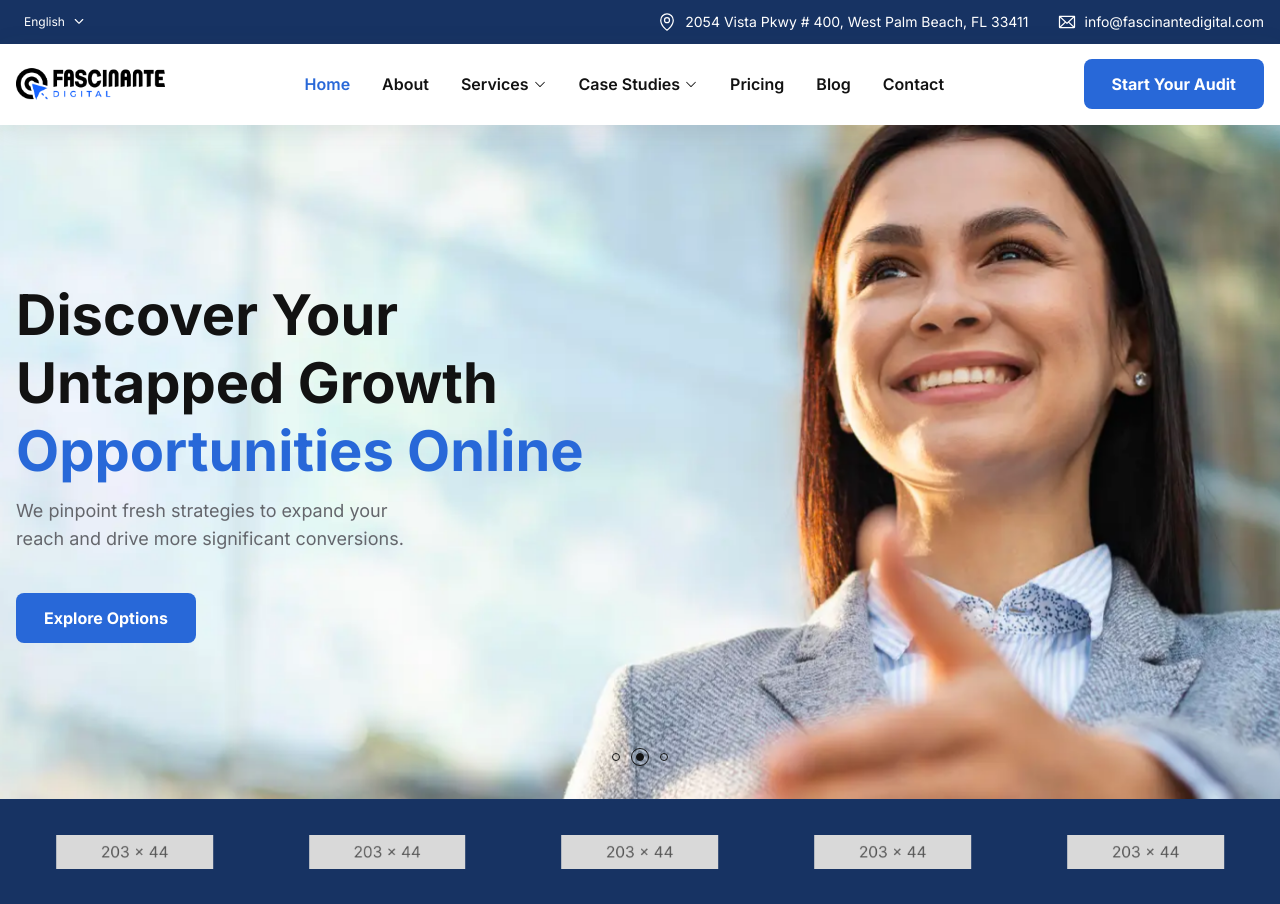
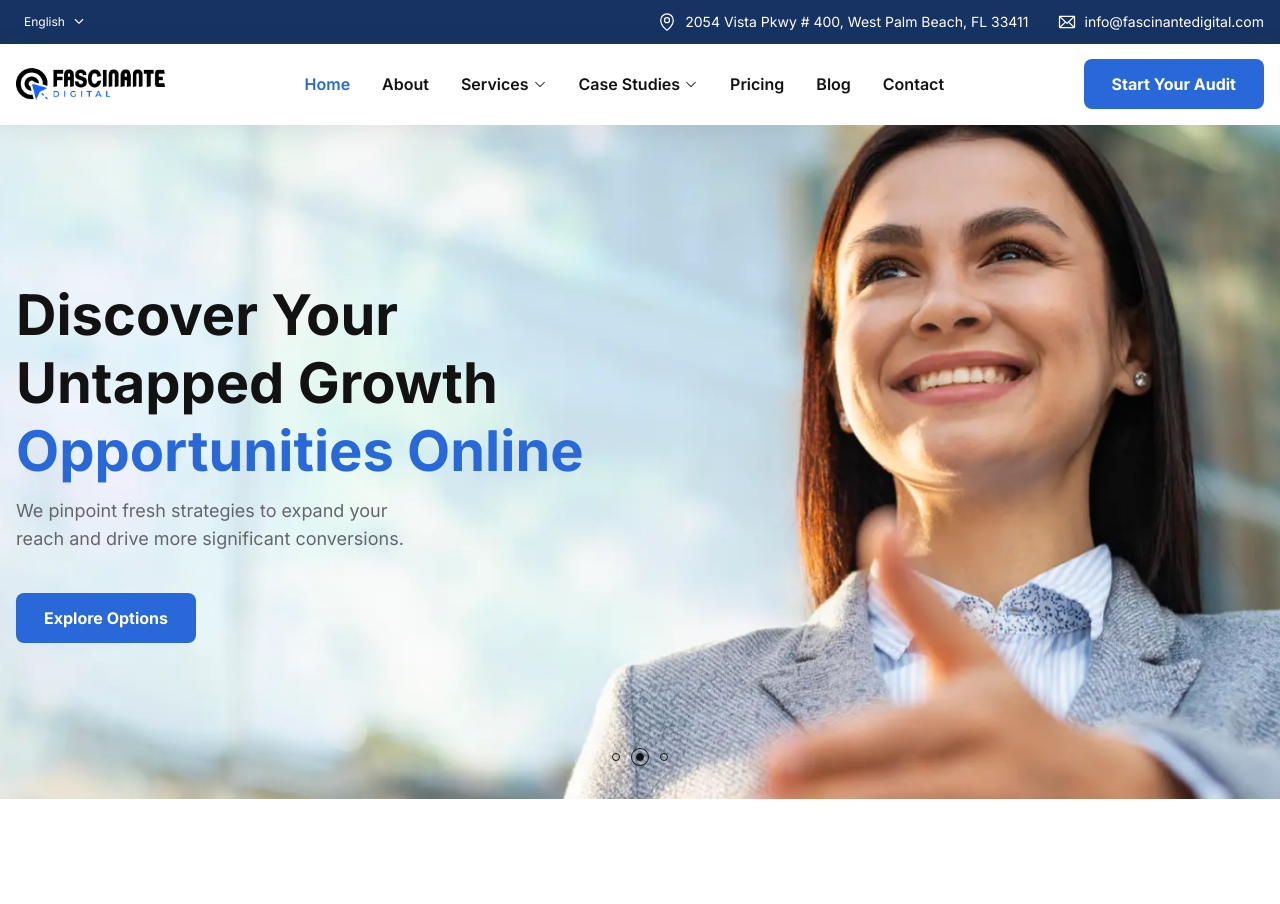
Before and after one commit to alexanderovie/fascinante-web, a Next.js app: page / in a window 1280 px wide. Shown: the top 904 px of the page. Built offline with nearby package versions, Linux system fonts and the light colour scheme.

Commit message:
Corrige enlaces en minúsculas en Footer para compatibilidad en producción

```diff
--- a/src/app/page.tsx
+++ b/src/app/page.tsx
@@ -2,7 +2,7 @@ import MenuTwo from "@/components/Header/Menu/MenuTwo";
 import TopNavTwo from "@/components/Header/TopNav/TopNavTwo";
 import AboutHome from "@/components/Section/About/AboutHome";
 import Counter from "@/components/Section/Counter/Counter";
-import Partner from "@/components/Section/Partner/Partner";
+// import Partner from "@/components/Section/Partner/Partner";
 import Project from "@/components/Section/Project/Project";
 import SliderFive from "@/components/Slider/SliderFive";
 import serviceData from '@/data/service.json';
@@ -24,7 +24,10 @@ export default function Home() {
                 </header>
                 <main className="content">
                     <SliderFive />
-                    <Partner classname='bg-dark-blue' />
+
+                    {/* Partner Section (Desactivado temporalmente) */}
+                    {/* <Partner classname='bg-dark-blue' /> */}
+
                     <AboutHome />
                     <Counter classname='lg:py-10 py-7 border-t border-line' />
                     <Project />
```
